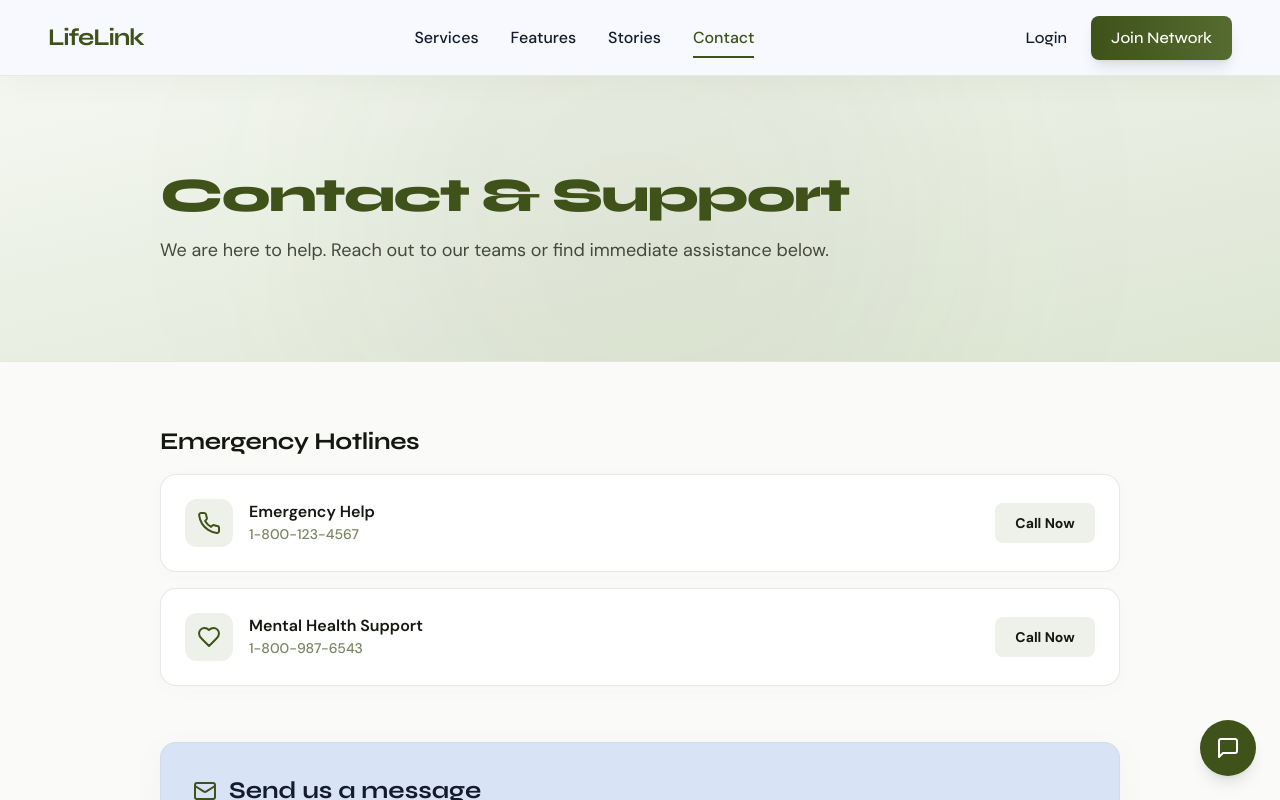
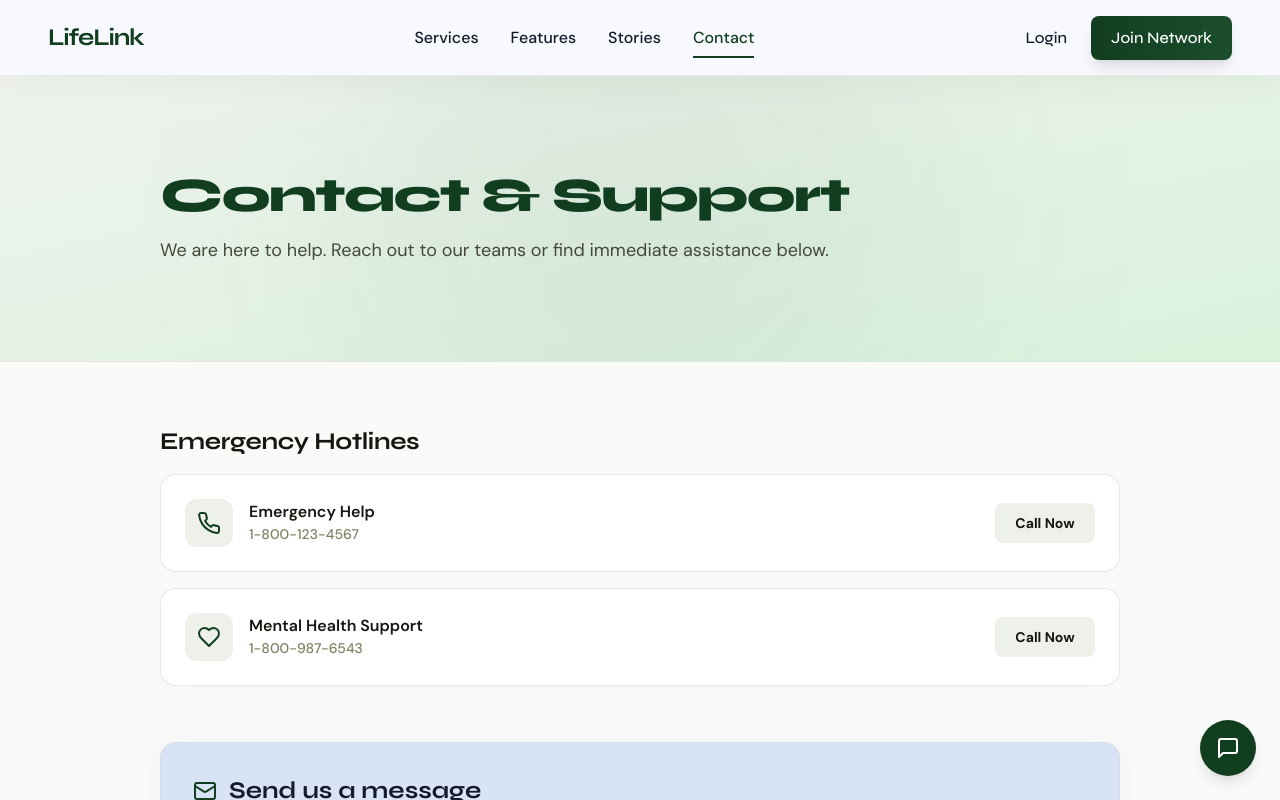
Before and after one commit to LifeLinkAi/LIFELINK, a Next.js app in the folder client/: page /contact in a window 1280 px wide. Shown: the top 800 px of the page. Built offline with nearby package versions, Linux system fonts and the light colour scheme.

Commit message:
admin set-up

```diff
--- a/client/src/app/(admin)/admin/components/AdminHeader/AdminHeader.tsx
+++ b/client/src/app/(admin)/admin/components/AdminHeader/AdminHeader.tsx
@@ -1,65 +1,27 @@
 'use client';
 
-import React, { useEffect } from 'react';
-import { motion, useAnimation } from 'framer-motion';
+import React from 'react';
+import { usePathname } from 'next/navigation';
 
-export default function AdminHeader() {
-  const controls = useAnimation();
+interface AdminHeaderProps {
+  onMenuClick?: () => void;
+}
 
-  useEffect(() => {
-    // Initial entrance animation
-    controls.start("animate");
+export default function AdminHeader({ onMenuClick }: AdminHeaderProps) {
+  const pathname = usePathname();
 
-    // Loop wave animation every 3 seconds
-    const interval = setInterval(() => {
-      controls.start("loopWave");
-    }, 3000);
-
-    return () => clearInterval(interval);
-  }, [controls]);
-
-  const logoVariants = {
-    animate: {
-      transition: {
-        staggerChildren: 0.05
-      }
-    },
-    loopWave: {
-      transition: {
-        staggerChildren: 0.05
-      }
-    },
-    hover: {
-      transition: {
-        staggerChildren: 0.03
-      }
-    }
-  };
-
-  const letterVariants = {
-    initial: { opacity: 0, y: 10 },
-    animate: {
-      opacity: 1,
-      y: 0,
-      transition: {
-        duration: 0.5,
-        ease: [0.16, 1, 0.3, 1]
-      }
-    },
-    loopWave: {
-      y: [0, -8, 0],
-      transition: {
-        duration: 0.4,
-        ease: "easeInOut"
-      }
-    },
-    hover: {
-      y: [0, -8, 0],
-      transition: {
-        duration: 0.4,
-        ease: "easeInOut"
-      }
-    }
+  const getPageTitle = (path: string) => {
+    if (path.startsWith('/admin/dashboard')) return 'Dashboard Overview';
+    if (path.startsWith('/admin/donors')) return 'Donor Management';
+    if (path.startsWith('/admin/hospitals')) return 'Hospital Management';
+    if (path.startsWith('/admin/drivers')) return 'Ambulance Management';
+    if (path.startsWith('/admin/emergencies')) return 'Emergency Hub';
+    if (path.startsWith('/admin/blood-requests')) return 'Blood Management';
+    if (path.startsWith('/admin/organ-requests')) return 'Organ Management';
+    if (path.startsWith('/admin/analytics')) return 'Analytics';
+    if (path.startsWith('/admin/campaigns')) return 'Campaigns';
+    if (path.startsWith('/admin/settings')) return 'Settings';
+    return 'Admin Control';
   };
 
   return (
@@ -70,25 +32,21 @@ export default function AdminHeader() {
         rel="stylesheet"
       />
 
-      <header className="flex justify-between items-center w-full px-2 md:px-6 h-16 z-40 bg-surface/90 backdrop-blur-md border-b border-outline-variant shadow-sm sticky top-0">
-        <div className="flex items-center gap-2">
-          <motion.span
-            initial="initial"
-            animate={controls}
-            whileHover="hover"
-            variants={logoVariants}
-            className="font-syne font-bold text-[24px] tracking-[-1.2px] text-primary flex"
+      <header className="flex justify-between items-center w-full px-4 md:px-8 h-16 z-40 bg-surface/90 backdrop-blur-md border-b border-outline-variant shadow-sm sticky top-0">
+        <div className="flex items-center gap-3">
+          {/* Hamburger Menu Button - Mobile Only */}
+          <button
+            onClick={onMenuClick}
+            className="lg:hidden p-2 -ml-2 text-primary hover:bg-surface-container-high transition-colors rounded-full flex items-center justify-center"
+            aria-label="Toggle Navigation Menu"
           >
-            {"LifeLink".split("").map((char, index) => (
-              <motion.span
-                key={index}
-                variants={letterVariants}
-                className="inline-block"
-              >
-                {char}
-              </motion.span>
-            ))}
-          </motion.span>
+            <span className="material-symbols-outlined text-[24px]">menu</span>
+          </button>
+
+          {/* Dynamic Bold Page Title */}
+          <h1 className="font-syne font-bold text-[16px] sm:text-lg md:text-[22px] text-primary tracking-tight">
+            {getPageTitle(pathname).toUpperCase()}
+          </h1>
         </div>
 
         <div className="flex items-center gap-4">
--- a/client/src/app/(admin)/admin/components/AdminSidebar/AdminSidebar.tsx
+++ b/client/src/app/(admin)/admin/components/AdminSidebar/AdminSidebar.tsx
@@ -1,8 +1,9 @@
 'use client';
 
-import React from 'react';
+import React, { useEffect } from 'react';
 import Link from 'next/link';
 import { usePathname } from 'next/navigation';
+import { motion, useAnimation } from 'framer-motion';
 
 interface SidebarItem {
   name: string;
@@ -11,8 +12,70 @@ interface SidebarItem {
   fillIcon?: boolean;
 }
 
-export default function AdminSidebar() {
+interface AdminSidebarProps {
+  isOpen?: boolean;
+  onClose?: () => void;
+}
+
+export default function AdminSidebar({ isOpen = false, onClose }: AdminSidebarProps) {
   const pathname = usePathname();
+  const controls = useAnimation();
+
+  useEffect(() => {
+    // Initial entrance animation
+    controls.start("animate");
+
+    // Loop wave animation every 3 seconds
+    const interval = setInterval(() => {
+      controls.start("loopWave");
+    }, 3000);
+
+    return () => clearInterval(interval);
+  }, [controls]);
+
+  const logoVariants = {
+    animate: {
+      transition: {
+        staggerChildren: 0.05
+      }
+    },
+    loopWave: {
+      transition: {
+        staggerChildren: 0.05
+      }
+    },
+    hover: {
+      transition: {
+        staggerChildren: 0.03
+      }
+    }
+  };
+
+  const letterVariants = {
+    initial: { opacity: 0, y: 10 },
+    animate: {
+      opacity: 1,
+      y: 0,
+      transition: {
+        duration: 0.5,
+        ease: [0.16, 1, 0.3, 1]
+      }
+    },
+    loopWave: {
+      y: [0, -8, 0],
+      transition: {
+        duration: 0.4,
+        ease: "easeInOut"
+      }
+    },
+    hover: {
+      y: [0, -8, 0],
+      transition: {
+        duration: 0.4,
+        ease: "easeInOut"
+      }
+    }
+  };
 
   const scrollNavigation: SidebarItem[] = [
     { name: 'Dashboard', icon: 'dashboard', href: '/admin/dashboard' },
@@ -50,7 +113,28 @@ export default function AdminSidebar() {
         rel="stylesheet"
       />
 
-      <nav className="fixed left-0 top-0 h-screen w-[280px] hidden lg:flex flex-col bg-primary border-r border-outline-variant/30 shadow-md py-10 z-50">
+      {/* Backdrop overlay for mobile */}
+      {isOpen && (
+        <div
+          className="fixed inset-0 bg-black/40 backdrop-blur-sm z-40 lg:hidden transition-all duration-300"
+          onClick={onClose}
+        />
+      )}
+
+      <nav
+        className={`fixed left-0 top-0 h-screen w-[280px] flex flex-col bg-primary border-r border-outline-variant/30 shadow-md py-10 z-50 transition-transform duration-300 ease-in-out ${
+          isOpen ? 'translate-x-0' : '-translate-x-full'
+        } lg:translate-x-0`}
+      >
+        {/* Mobile Close Button */}
+        <button
+          onClick={onClose}
+          className="absolute right-4 top-4 lg:hidden p-2 text-white/70 hover:text-white transition-colors rounded-full hover:bg-white/10"
+          aria-label="Close Sidebar"
+        >
+          <span className="material-symbols-outlined text-[24px]">close</span>
+        </button>
+
         {/* Notion-style Workspace Header */}
         <div className="px-5 mb-8">
           <div className="flex items-center gap-3 p-2 -mx-2 rounded-lg hover:bg-white/10 cursor-pointer transition-colors duration-150 group">
@@ -60,9 +144,23 @@ export default function AdminSidebar() {
             </div>
             {/* Titles */}
             <div className="flex-1 min-w-0">
-              <h2 className="font-syne text-[18px] font-bold text-white tracking-tight leading-tight truncate">
-                LifeLink
-              </h2>
+              <motion.h2
+                initial="initial"
+                animate={controls}
+                whileHover="hover"
+                variants={logoVariants}
+                className="font-syne text-[18px] font-bold text-white tracking-tight leading-tight flex"
+              >
+                {"LifeLink".split("").map((char, index) => (
+                  <motion.span
+                    key={index}
+                    variants={letterVariants}
+                    className="inline-block"
+                  >
+                    {char}
+                  </motion.span>
+                ))}
+              </motion.h2>
               <p className="font-dmsans text-[12px] text-on-primary-container opacity-80 leading-tight truncate mt-0.5">
                 Coordination
               </p>
@@ -82,6 +180,7 @@ export default function AdminSidebar() {
               <Link
                 key={item.name}
                 href={item.href}
+                onClick={onClose}
                 className={`flex items-center gap-3 px-4 py-3 mx-2 rounded-lg transition-all duration-200 ${
                   active
                     ? 'bg-white text-primary scale-[0.98] shadow-sm font-bold'
@@ -116,6 +215,7 @@ export default function AdminSidebar() {
             return (
               <Link
                 href={emergencyHubItem.href}
+                onClick={onClose}
                 className={`flex items-center gap-3 px-4 py-3 mx-2 rounded-lg transition-all duration-200 bg-red-600 text-white font-bold shadow-md hover:bg-red-700 group ${
                   active
                     ? 'ring-2 ring-white/40 scale-[0.98]'
@@ -145,6 +245,7 @@ export default function AdminSidebar() {
             return (
               <Link
                 href={settingsItem.href}
+                onClick={onClose}
                 className={`flex items-center gap-3 px-4 py-3 mx-2 rounded-lg transition-all duration-200 ${
                   active
                     ? 'bg-white text-primary scale-[0.98] shadow-sm font-bold'
--- a/client/src/app/(admin)/admin/dashboard/page.tsx
+++ b/client/src/app/(admin)/admin/dashboard/page.tsx
@@ -10,7 +10,6 @@ export default function DashboardPage() {
       {/* Header Section */}
       <div className="flex flex-col md:flex-row md:items-end justify-between gap-md">
         <div>
-          <h1 className="font-headline-lg text-headline-lg text-primary">Dashboard Overview</h1>
           <p className="text-on-surface-variant font-body-md mt-1">
             Welcome back, Sarah. Here is what's happening today in the network.
           </p>
--- a/client/src/app/contact/page.tsx
+++ b/client/src/app/contact/page.tsx
@@ -58,7 +58,7 @@ export default function ContactPage() {
       <main className="flex-grow w-full flex flex-col items-center pt-[76px]">
 
         {/* Contact Hero */}
-        <section className="relative w-full py-16 md:py-24 flex items-center justify-center bg-gradient-to-br from-[#F4F7F0] to-[#DDE5D3] px-6 lg:px-12 overflow-hidden border-b border-brand-borderLight/30">
+        <section className="relative w-full py-16 md:py-24 flex items-start justify-center bg-gradient-to-br from-[#EFF2EE] to-[#d8f3dc] px-6 lg:px-12 overflow-hidden border-b border-brand-borderLight/30">
           <div className="absolute top-1/2 left-1/2 -translate-x-1/2 -translate-y-1/2 w-[600px] h-[600px] bg-brand-green/5 rounded-full blur-[120px] pointer-events-none" />
 
           <div className="w-full max-w-[960px] flex flex-col items-start text-left relative z-10 gap-4">
@@ -82,7 +82,7 @@ export default function ContactPage() {
               </h2>
 
               {/* Hotline 1 */}
-              <div className="flex flex-col sm:flex-row items-start sm:items-center gap-4 bg-white border border-brand-borderLight/40 rounded-2xl p-6 justify-between shadow-[0_4px_20px_rgba(62,82,25,0.02)]">
+              <div className="flex flex-col sm:flex-row items-start sm:items-center gap-4 bg-white border border-brand-borderLight/40 rounded-2xl p-6 justify-between shadow-[0_4px_20px_rgba(18,62,32,0.02)]">
                 <div className="flex items-center gap-4">
                   <div className="text-brand-green flex items-center justify-center rounded-xl bg-[#eef0ea] shrink-0 w-12 h-12">
                     <Phone className="w-6 h-6" />
@@ -101,7 +101,7 @@ export default function ContactPage() {
               </div>
 
               {/* Hotline 2 */}
-              <div className="flex flex-col sm:flex-row items-start sm:items-center gap-4 bg-white border border-brand-borderLight/40 rounded-2xl p-6 justify-between shadow-[0_4px_20px_rgba(62,82,25,0.02)]">
+              <div className="flex flex-col sm:flex-row items-start sm:items-center gap-4 bg-white border border-brand-borderLight/40 rounded-2xl p-6 justify-between shadow-[0_4px_20px_rgba(18,62,32,0.02)]">
                 <div className="flex items-center gap-4">
                   <div className="text-brand-green flex items-center justify-center rounded-xl bg-[#eef0ea] shrink-0 w-12 h-12">
                     <Heart className="w-6 h-6" />
@@ -124,7 +124,7 @@ export default function ContactPage() {
             <div className="flex flex-col gap-12 mt-4">
 
               {/* Form Section */}
-              <section className="bg-surface-container-highest p-8 rounded-2xl border border-outline-variant/30 shadow-[0_8px_30px_rgba(85,107,47,0.05)]">
+              <section className="bg-surface-container-highest p-8 rounded-2xl border border-outline-variant/30 shadow-[0_8px_30px_rgba(18,62,32,0.05)]">
                 <div className="flex items-center gap-3 mb-6 text-primary">
                   <Mail className="w-6 h-6 text-brand-green animate-pulse" />
                   <h2 className="font-syne font-bold text-2xl text-on-surface">Send us a message</h2>
@@ -207,7 +207,7 @@ export default function ContactPage() {
               </section>
 
               {/* Interactive Map & Hubs */}
-              <section className="bg-surface-container-high p-8 rounded-2xl border border-outline-variant/30 shadow-[0_8px_30px_rgba(85,107,47,0.05)]">
+              <section className="bg-surface-container-high p-8 rounded-2xl border border-outline-variant/30 shadow-[0_8px_30px_rgba(18,62,32,0.05)]">
                 <div className="flex items-center gap-3 mb-6 text-primary">
                   <Globe className="w-6 h-6 text-brand-green" />
                   <h2 className="font-syne font-bold text-2xl text-on-surface">Global Headquarters &amp; Regional Hubs</h2>
@@ -225,7 +225,7 @@ export default function ContactPage() {
 
                 {/* Hub Cards */}
                 <div className="grid grid-cols-1 md:grid-cols-3 gap-5">
-                  <div className="bg-surface-container-lowest p-5 rounded-xl border border-outline-variant/50 flex flex-col gap-2 shadow-[0_2px_10px_rgba(62,82,25,0.02)]">
+                  <div className="bg-surface-container-lowest p-5 rounded-xl border border-outline-variant/50 flex flex-col gap-2 shadow-[0_2px_10px_rgba(18,62,32,0.02)]">
                     <h3 className="font-syne font-bold text-lg text-on-surface">Geneva HQ</h3>
                     <p className="font-dmsans text-sm text-on-surface-variant leading-relaxed">
                       1200 Avenue de la Paix<br />Geneva, Switzerland
@@ -233,7 +233,7 @@ export default function ContactPage() {
                     <span className="text-primary font-dmsans text-[11px] font-bold uppercase tracking-wider mt-auto pt-3">Main Office</span>
                   </div>
 
-                  <div className="bg-surface-container-lowest p-5 rounded-xl border border-outline-variant/50 flex flex-col gap-2 shadow-[0_2px_10px_rgba(62,82,25,0.02)]">
+                  <div className="bg-surface-container-lowest p-5 rounded-xl border border-outline-variant/50 flex flex-col gap-2 shadow-[0_2px_10px_rgba(18,62,32,0.02)]">
                     <h3 className="font-syne font-bold text-lg text-on-surface">Americas Hub</h3>
                     <p className="font-dmsans text-sm text-on-surface-variant leading-relaxed">
                       100 UN Plaza<br />New York, NY, USA
@@ -241,7 +241,7 @@ export default function ContactPage() {
                     <span className="text-tertiary font-dmsans text-[11px] font-bold uppercase tracking-wider mt-auto pt-3">Regional Center</span>
                   </div>
 
-                  <div className="bg-surface-container-lowest p-5 rounded-xl border border-outline-variant/50 flex flex-col gap-2 shadow-[0_2px_10px_rgba(62,82,25,0.02)]">
+                  <div className="bg-surface-container-lowest p-5 rounded-xl border border-outline-variant/50 flex flex-col gap-2 shadow-[0_2px_10px_rgba(18,62,32,0.02)]">
                     <h3 className="font-syne font-bold text-lg text-on-surface">Asia-Pacific Hub</h3>
                     <p className="font-dmsans text-sm text-on-surface-variant leading-relaxed">
                       Marina Bay Financial Centre<br />Singapore
@@ -272,7 +272,7 @@ export default function ContactPage() {
               animate={{ opacity: 1, scale: 1, y: 0 }}
               exit={{ opacity: 0, scale: 0.9, y: 10 }}
               transition={{ duration: 0.2 }}
-              className="bg-surface-container-lowest w-72 rounded-xl shadow-[0_8px_30px_rgba(85,107,47,0.15)] border border-outline-variant/30 overflow-hidden flex flex-col pointer-events-auto"
+              className="bg-surface-container-lowest w-72 rounded-xl shadow-[0_8px_30px_rgba(18,62,32,0.15)] border border-outline-variant/30 overflow-hidden flex flex-col pointer-events-auto"
             >
               {/* Header */}
               <div className="bg-primary p-4 flex items-center justify-between text-on-primary">
--- a/client/src/app/globals.css
+++ b/client/src/app/globals.css
@@ -32,7 +32,7 @@ body {
   border-radius: 4px;
 }
 ::-webkit-scrollbar-thumb:hover {
-  background: #3E5219;
+  background: #123e20;
 }
 
 /* Mockup global card & animation helper classes */
@@ -64,3 +64,13 @@ body {
   -ms-overflow-style: none;  /* IE and Edge */
   scrollbar-width: none;  /* Firefox */
 }
+
+/* Global Premium Dark Green Theme Variables */
+:root {
+  --color-primary: #123e20;
+  --color-primary-container: #1b4d2c;
+  --color-on-primary-container: #a3d9b4;
+  --color-secondary: #2d6a4f;
+  --color-secondary-container: #d8f3dc;
+  --color-on-secondary-container: #1b4332;
+}
--- a/client/tailwind.config.ts
+++ b/client/tailwind.config.ts
@@ -44,8 +44,8 @@ const config: Config = {
       },
       colors: {
         brand: {
-          green: '#3E5219',
-          olive: '#556B2F',
+          green: '#123e20',
+          olive: '#1b4d2c',
           textDark: '#45483C',
           navText: '#121C2A',
           bgLight: '#F8F9FF',
@@ -73,10 +73,10 @@ const config: Config = {
         "surface-container": "#e6eeff",
         "on-primary-fixed-variant": "#394d14",
         "surface-container-high": "#dee9fc",
-        "primary": "#3e5219",
+        "primary": "var(--color-primary, #123e20)",
         "on-tertiary": "#ffffff",
         "error-container": "#ffdad6",
-        "on-secondary-container": "#4e6e00",
+        "on-secondary-container": "var(--color-on-secondary-container, #1b4332)",
         "error": "#ba1a1a",
         "on-secondary-fixed": "#131f00",
         "tertiary-fixed": "#d6eab2",
@@ -93,13 +93,13 @@ const config: Config = {
         "primary-fixed": "#d2eca2",
         "outline-variant": "#c5c8b8",
         "inverse-primary": "#b6d088",
-        "on-primary-container": "#d0eba1",
-        "secondary-container": "#c8f17a",
+        "on-primary-container": "var(--color-on-primary-container, #a3d9b4)",
+        "secondary-container": "var(--color-secondary-container, #d8f3dc)",
         "secondary-fixed-dim": "#add461",
         "tertiary-container": "#596a3d",
-        "primary-container": "#556b2f",
+        "primary-container": "var(--color-primary-container, #1b4d2c)",
         "outline": "#75796b",
-        "secondary": "#496800",
+        "secondary": "var(--color-secondary, #2d6a4f)",
         "on-background": "#121c2a",
         "surface-container-highest": "#d9e3f6"
       },
```
Also changed, not shown: client/src/app/(admin)/admin/layout.tsx (+6 -4 lines), client/src/app/page.tsx (+5 -5 lines), client/src/app/services/page.tsx (+4 -4 lines).
